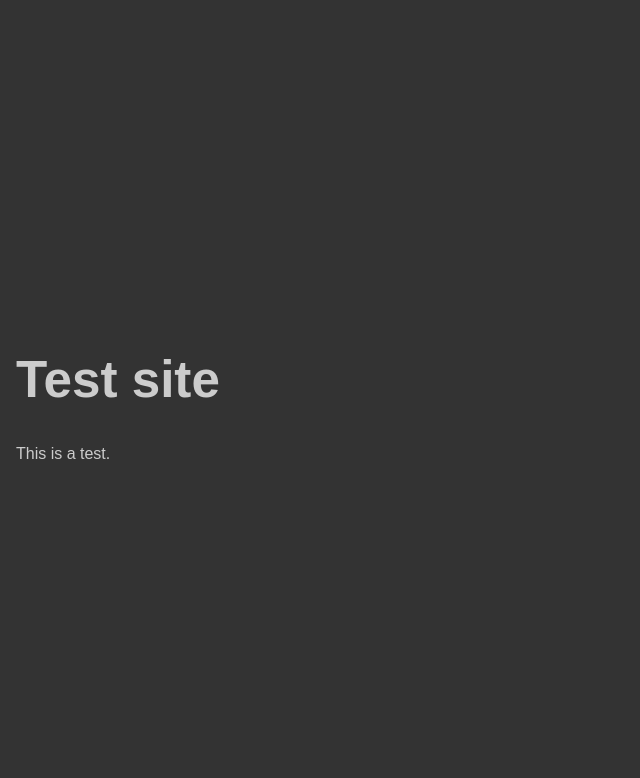
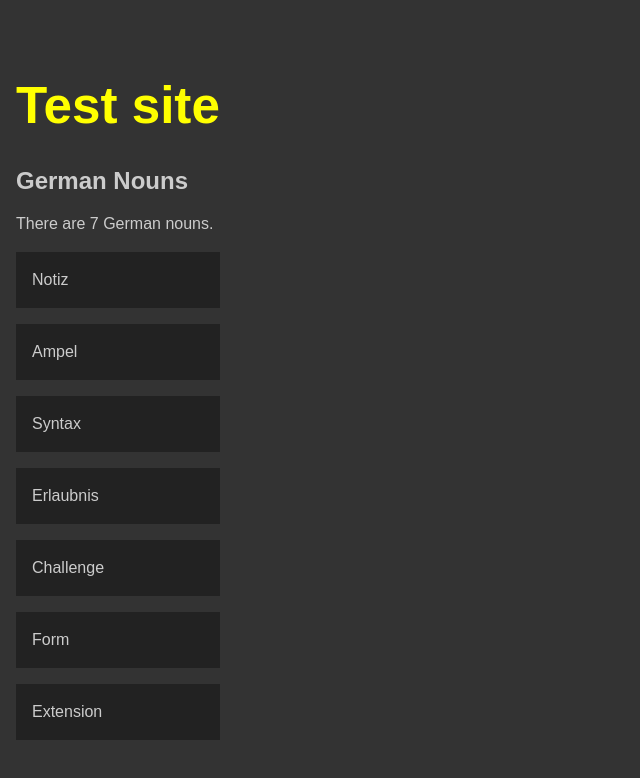
Before and after one commit to Galina-S/reactbasic, a React (Vite) app: page / in a window 1280 px wide. Shown: the top 778 px of the page, without its empty margins (0-640 px from the left). Built offline with nearby package versions, Linux system fonts and the light colour scheme.

Commit message:
basic style

```diff
--- a/package.json
+++ b/package.json
@@ -10,7 +10,8 @@
   },
   "dependencies": {
     "react": "^18.2.0",
-    "react-dom": "^18.2.0"
+    "react-dom": "^18.2.0",
+    "sass": "^1.55.0"
   },
   "devDependencies": {
     "@types/react": "^18.0.17",
--- a/src/App.css
+++ /dev/null
@@ -1,6 +0,0 @@
-body {
-  background-color: #333;
-  color: #ccc;
-  font-family: sans-serif;
-  padding: 0 1rem;
-}
--- a/src/App.jsx
+++ b/src/App.jsx
@@ -1,10 +1,22 @@
-import './App.css'
+import './App.scss'
+
+import  germanNouns from './data/germanNouns.json'
 
 function App() {
   return (
     <div className="App">
     <h1>Test site</h1>
-    <p>This is a test.</p>
+    <h2>German Nouns</h2>
+    <p>There are {germanNouns.length} German nouns.</p>
+    <div className="germanNouns">
+    {germanNouns.map(germanNoun => {
+      return (
+        <div className="germanNoun">
+        <div>{germanNoun.singular}</div>
+        </div>
+      )
+    })}
+    </div>
     </div>
   )
 }
--- /dev/null
+++ b/src/App.scss
@@ -0,0 +1,19 @@
+body {
+  background-color: #333;
+  color: #ccc;
+  font-family: sans-serif;
+  padding: 0 1rem;
+}
+
+h1 {
+  color:yellow;
+}
+
+.germanNouns {
+  .germanNoun {
+    background-color: #222;
+    margin-bottom: 1rem;
+    padding: 1rem;
+
+  }
+}
--- /dev/null
+++ b/src/data/germanNouns.json
@@ -0,0 +1,37 @@
+[
+    {
+        "article": "die",
+        "singular": "Notiz",
+        "plural": "die Notizen"
+    },
+    {
+        "article": "die",
+        "singular": "Ampel",
+        "plural": "die Ampeln"
+    },
+    {
+        "article": "die",
+        "singular": "Syntax",
+        "plural": "die Syntaxen"
+    },
+    {
+        "article": "die",
+        "singular": "Erlaubnis",
+        "plural": "die Erlaubnisse"
+    },
+    {
+        "article": "die",
+        "singular": "Challenge",
+        "plural": "die Challenges"
+    },
+    {
+        "article": "die",
+        "singular": "Form",
+        "plural": "die Formen"
+    },
+    {
+        "article": "die",
+        "singular": "Extension",
+        "plural": "die Extensions"
+    }
+]
```
Also changed, not shown: 4 other files (tests, documents, lock files or other folders).
